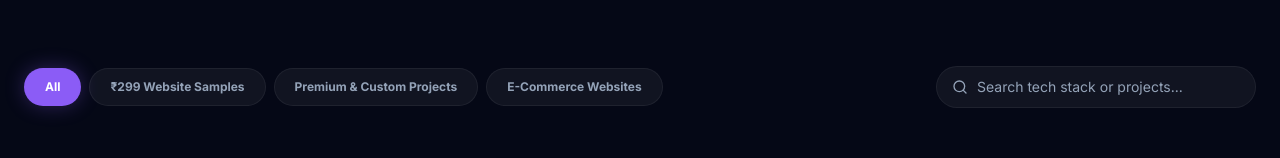
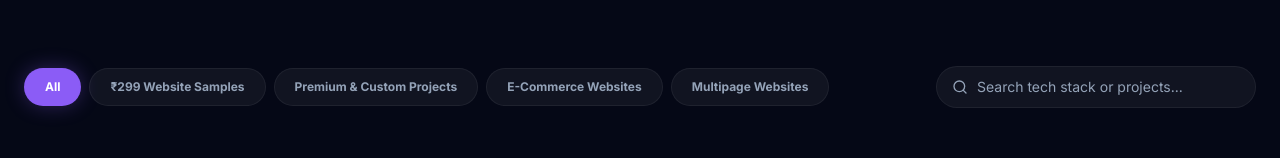
Before and after one commit to abhisheksrivastav-262/My-portfolio-web, a Next.js app: page /projects in a window 1280 px wide. Shown: the part 319-477 px from the top of the page. Built offline with nearby package versions, Linux system fonts and the light colour scheme; no server answers; the database is empty.

Commit message:
feat: add Multipage Websites to project categories

```diff
--- a/src/app/admin/projects/page.tsx
+++ b/src/app/admin/projects/page.tsx
@@ -37,7 +37,8 @@ interface Project {
 const CATEGORIES = [
   "₹299 Website Samples",
   "Premium & Custom Projects",
-  "E-Commerce Websites"
+  "E-Commerce Websites",
+  "Multipage Websites"
 ];
 
 export default function ProjectsAdminPage() {
--- a/src/components/sections/projects.tsx
+++ b/src/components/sections/projects.tsx
@@ -12,7 +12,7 @@ interface Project {
   description: string;
   url: string;
   githubUrl?: string;
-  category: "₹299 Website Samples" | "Premium & Custom Projects" | "E-Commerce Websites";
+  category: "₹299 Website Samples" | "Premium & Custom Projects" | "E-Commerce Websites" | "Multipage Websites";
   priceLabel: string;
   tags: string[];
   image: string;
@@ -87,7 +87,7 @@ const PROJECTS: Project[] = [
   }
 ];
 
-const CATEGORIES = ["All", "₹299 Website Samples", "Premium & Custom Projects", "E-Commerce Websites"];
+const CATEGORIES = ["All", "₹299 Website Samples", "Premium & Custom Projects", "E-Commerce Websites", "Multipage Websites"];
 
 function ProjectCard({ project, index }: { project: Project; index: number }) {
   const ref = useRef<HTMLDivElement>(null);
@@ -228,11 +228,13 @@ export function ProjectsSection() {
         if (data && data.length > 0) {
           const mapped: Project[] = data.map((p: any) => {
             // Map table categories cleanly
-            let category: "₹299 Website Samples" | "Premium & Custom Projects" | "E-Commerce Websites" = "₹299 Website Samples";
+            let category: "₹299 Website Samples" | "Premium & Custom Projects" | "E-Commerce Websites" | "Multipage Websites" = "₹299 Website Samples";
             if (p.category === "Premium & Custom Projects" || p.category === "Premium Websites") {
               category = "Premium & Custom Projects";
             } else if (p.category === "E-Commerce Websites" || p.category === "E-Commerce") {
               category = "E-Commerce Websites";
+            } else if (p.category === "Multipage Websites") {
+              category = "Multipage Websites";
             }
 
             return {
```
